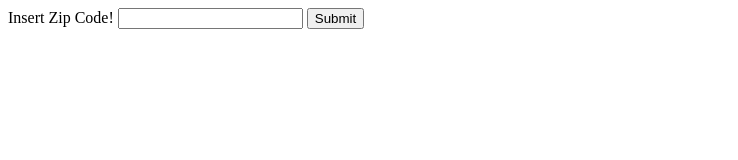
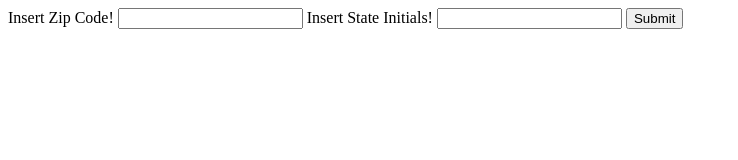
Before and after one commit to Rooney25/Demo-Day-Project, a plain HTML site: page index.html in a window 1280 px wide. Shown: the whole page, without its empty margins (0-738 px from the left). Drawn offline with Linux system fonts and the light colour scheme.

Commit message:
Update index.html

```diff
--- a/index.html
+++ b/index.html
@@ -11,6 +11,8 @@
     <form>
         <label for="searchtext1">Insert Zip Code!</label>
         <input type="text" id="searchText1">
+        <label for="searchtext2">Insert State Initials!</label>
+        <input type="text" id="searchText2">
         <button type="submit" id="submit">Submit</button>
     </form>
     <script src="script.js"></script>
```
